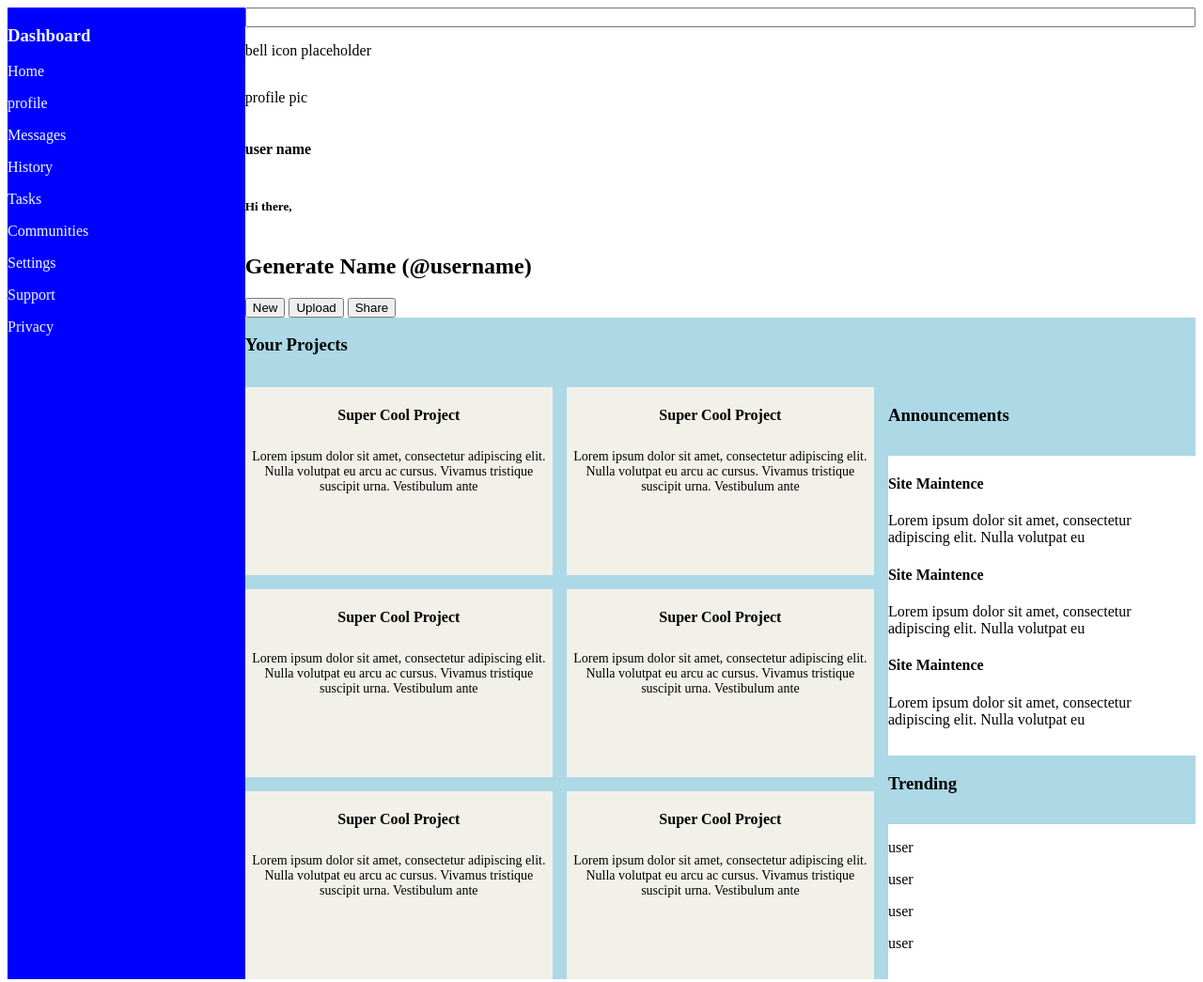
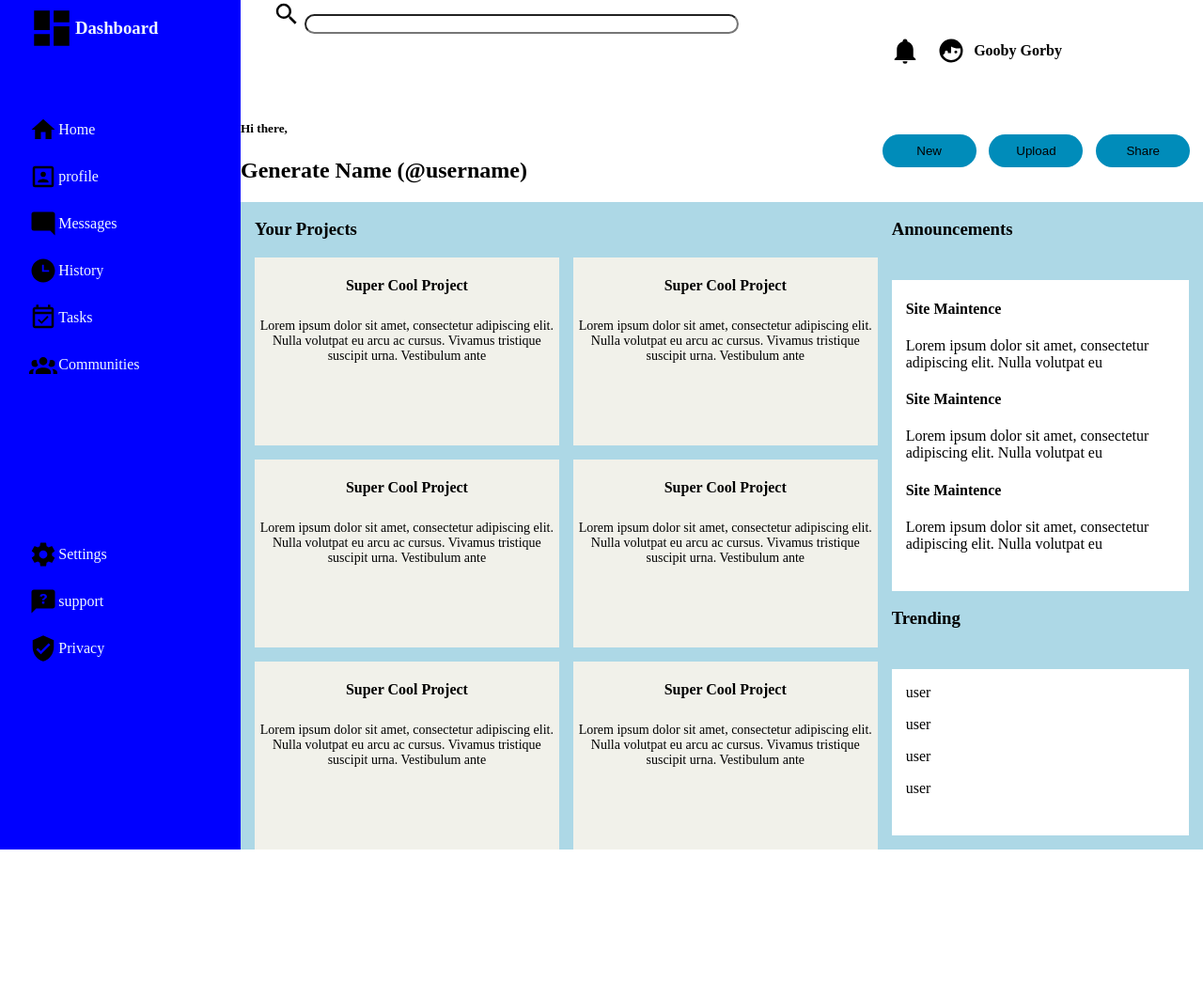
Before and after one commit to gameandwebtester/admin-dashboard, a plain HTML site: page admin-dashboard.html in a window 1280 px wide. Shown: the whole page at 94% size. After the commit the page ends 904 px from the top, so only its background shows below. Drawn offline with Linux system fonts and the light colour scheme.

Commit message:
added grids and icons

```diff
--- a/admin-dashboard.html
+++ b/admin-dashboard.html
@@ -7,14 +7,24 @@
     <link rel="stylesheet" href="style.css">
 </head>
 <body>
+    <div class="container">
         <div class="header">
+            <div class="search">
+                <img class="icon" src="img/magnify.svg" alt="magnifying glass" width="30" height="30">
                 <input type="text">
-        <p>bell icon placeholder</p>
-        <p>profile pic</p>
-        <h4>user name</h4>
+            </div>
 
+            <div class="user-info">
+                <img class="icon" src="img/bell.svg" alt="bell icon" width="30" height="30">
+                <img class="icon" src="img/face-man-profile.svg" alt="profile pic" width="30" height="30">
+                <h4>Gooby Gorby</h4>
+            </div>
+
+            <div class="greeting">
                 <h5>Hi there,</h5>
                 <h2>Generate Name (@username)</h2>
+            </div>
+
             <div class="blue-buttons">
                 <button>New</button>
                 <button>Upload</button>
@@ -24,27 +34,59 @@
 
         <div class="side-content">
             <div>
+                <div class="one-line">
+                    <img class="icon" src="img/view-dashboard.svg" alt="dashboard" height="50" width="50">
                     <h3>Dashboard</h3>
                 </div>
+            </div>
+
             <div>
+                <div class="one-line">
+                    <img class="icon" src="img/home.svg" alt="dashbpard" width="30" height="30">
                     <p>Home</p>
+                </div>
+                <div class="one-line">
+                    <img class="icon" src="img/account-box-outline.svg" alt="user prof" width="30" height="30">
                     <p>profile</p>
+                </div>
+                <div class="one-line">
+                    <img class="icon" src="img/message-reply.svg" alt="message" width="30" height="30">
                     <p>Messages</p>
+                </div>
+                <div class="one-line">
+                    <img class="icon" src="img/clock-time-three.svg" alt="clock" width="30" height="30">
                     <p>History</p>
+                </div>
+                <div class="one-line">
+                    <img class="icon" src="img/calendar-check-outline.svg" alt="tasks" width="30" height="30">
                     <p>Tasks</p>
+                </div>
+                <div class="one-line">
+                    <img class="icon" src="img/account-group.svg" alt="group" width="30" height="30">
                     <p>Communities</p>
                 </div>
+            </div>
+
             <div>
+                <div class="one-line">
+                    <img class="icon" src="img/cog.svg" alt="group" width="30" height="30">
                     <p>Settings</p>
-            <p>Support</p>
+                </div>
+                <div class="one-line">
+                    <img class="icon" src="img/message-question.svg" alt="group" width="30" height="30">
+                    <p>support</p>
+                </div>
+                <div class="one-line">
+                    <img class="icon" src="img/shield-check.svg" alt="group" width="30" height="30">
                     <p>Privacy</p>
+                </div>
             </div>
         </div>
 
         <div class="main">
-
+            <div class="left">
                     <h3>Your Projects</h3>
-        <div class="left">
+                    <div class="cards">
                         <div class="card">
                             <h4>Super Cool Project</h4>
                             <p>Lorem ipsum dolor sit amet, consectetur adipiscing elit. Nulla volutpat eu arcu ac cursus. Vivamus tristique suscipit urna. Vestibulum ante </p>
@@ -70,6 +112,8 @@
                             <p>Lorem ipsum dolor sit amet, consectetur adipiscing elit. Nulla volutpat eu arcu ac cursus. Vivamus tristique suscipit urna. Vestibulum ante </p>
                         </div>
                     </div>
+                    </div>
+
 
             <div class="right">
                 <h3>Announcements</h3>
@@ -91,6 +135,7 @@
                 </div>
             </div>
         </div>
+    </div>
 
 </body>
 </html>
--- a/style.css
+++ b/style.css
@@ -1,17 +1,66 @@
 body{
+    margin: 0;
+    padding: 0;
+}
+
+.container{
     display: grid;
     grid-template-columns: 1fr 4fr;
 }
 
 .header{
+    grid-column: 2 / 3;
     display: grid;
-    grid-column: 2 / 3;
+    grid-template: 1fr 1fr / 2fr 1fr
 }
 
+.user-info {
+    display: grid;
+    grid-template-columns: 1fr 1fr 5fr ;
+    align-content: center;
+}
+
+.icon{
+    justify-self: center;
+    align-self: center;
+}
+
+.blue-buttons{
+    display: grid;
+    align-content: center;
+    grid-template-columns: 1fr 1fr 1fr ;
+}
+
+.blue-buttons button{
+    background-color: #008CBA;
+    width: 100px;
+    height: 35px;
+    border-radius: 30px;
+    border: none;
+}
+
+input{
+    width: 70%;
+    border-radius: 25px;
+}
+
+.search{
+    margin-left: 5%;
+}
+
+
 .side-content{
-    grid-row: 1 / 4;
+    grid-row: 1 / 3;
     background: blue;
     color: aliceblue;
+    display: grid;
+    grid-template-rows: 1fr 4fr 3fr;
+    padding-left: 30px;
+}
+
+.one-line {
+    display: grid;
+    grid-template-columns: 1fr 6fr;
 }
 
 .main{
@@ -20,12 +69,23 @@ body{
     background: lightblue;
     grid-template-columns: repeat(auto-fit, minmax(250px, 1fr));
     gap: 15px;
+
 }
 
-.left {
+.left{
+    display: grid;
+    grid-template-rows: 1fr 5r;
+}
+
+.left h3{
+    padding-left: 15px;
+}
+
+.cards{
     display: grid;
     grid-template-columns: repeat(auto-fit, minmax(250px, 1fr));
     gap: 15px;
+    padding-left: 15px;
 }
 
 .main .card{
@@ -48,6 +108,16 @@ body{
 
 .right{
     display: grid;
+    padding-right: 15px;
+    padding-bottom: 15px;
+}
+
+.announcements > *{
+ margin-left: 15px;
+}
+
+.trending > *{
+    margin-left: 15px;
 }
 
 .card, .announcements, .trending{
```
Also changed, not shown: img/account-box-outline.svg (added), img/account-group.svg (added), img/bell.svg (added), img/calendar-check-outline.svg (added), img/clock-time-three.svg (added), img/cog.svg (added), img/eye-plus-outline.svg (added), img/face-man-profile.svg (added), img/home.svg (added), img/magnify.svg (added), img/message-question.svg (added), img/message-reply.svg (added), img/shield-check.svg (added), img/source-fork.svg (added), 2 more files. Lines whose indentation alone changed are shown as unchanged.
